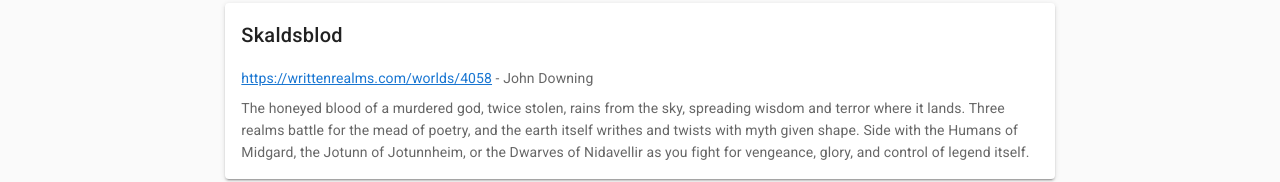
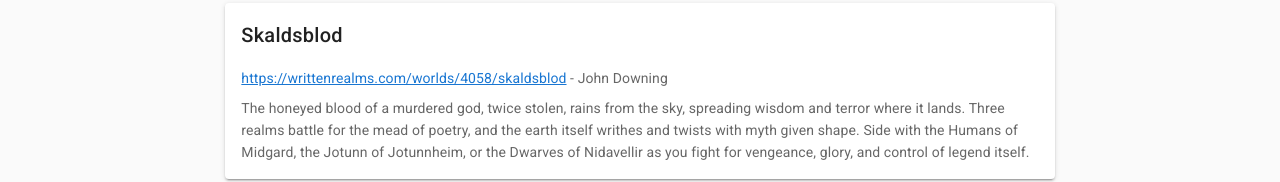
Before and after one commit to teebes/namubumo, a Vue app: page /entries in a window 1280 px wide. Shown: the part 326-508 px from the top of the page. Built offline with nearby package versions, Linux system fonts and the light colour scheme.

Commit message:
Typo fixes

```diff
--- a/src/components/Entries.vue
+++ b/src/components/Entries.vue
@@ -14,7 +14,7 @@
             <v-card-title>Skaldsblod</v-card-title>
             <v-card-text>
               <div>
-                <a href='https://writtenrealms.com/worlds/4058/Skaldsblod'>https://writtenrealms.com/worlds/4058</a> - John Downing
+                <a href='https://writtenrealms.com/worlds/4058/skaldsblod'>https://writtenrealms.com/worlds/4058/skaldsblod</a> - John Downing
               </div>
                <div class='mt-2'>The honeyed blood of a murdered god, twice stolen, rains from the sky, spreading wisdom and terror where it lands. Three realms battle for the mead of poetry, and the earth itself writhes and twists with myth given shape. Side with the Humans of Midgard, the Jotunn of Jotunnheim, or the Dwarves of Nidavellir as you fight for vengeance, glory, and control of legend itself.</div>
             </v-card-text>
--- a/src/components/Home.vue
+++ b/src/components/Home.vue
@@ -11,7 +11,7 @@
     <v-row align="center" justify="center">
       <v-col cols="12" sm="11" md="10" lg="9" xl="8">
 
-        <div class='mb-6'>Welcome to the National MUD Building Month! Like the more well known NaNoWriMo in Novemeber, NaMuBuMo is, at its heart, a celebration and trial of authorship. Writing up 100 rooms in 31 days doesn't sound quite as daunting as 50,000 words over 30 days but making an interesting world in those 100 rooms (or more) within that month will be more challenging than one might suspect. Like NaNoWriMo participants are expected to craft this world within the confines of the given month, concept to completion. There is no one holding you to that or any other rule but yourself, of course, and there is nothing to gain other than personal satisfaction.</div>
+        <div class='mb-6'>Welcome to the National MUD Building Month! Like the more well known NaNoWriMo in Novemeber, NaMuBuMo is, at its heart, a celebration and trial of authorship. Writing up 100 rooms in 31 days doesn't sound quite as daunting as 50,000 words over 30 days but making an interesting world in those 100 rooms (or more) within that month will be more challenging than one might suspect. Like NaNoWriMo, participants are expected to craft this world within the confines of the given month, concept to completion. There is no one holding you to that or any other rule but yourself, of course, and there is nothing to gain other than personal satisfaction.</div>
 
         <div class='mb-6'>We invite all to take part not only to celebrate the craft of world building but as an opportunity to hone your craft and sharpen your skills. Build something you've never built before. There's no obligation to appeal to any specific audience and there is no one to please but yourself. Come build with us this October and with a bit of hope future Octobers to come as we declare the National MUD Builders Month!</div>
 
@@ -23,6 +23,6 @@
 
 <script>
 export default {
-  name: "HomePage"
+  name: "HomePage",
 };
 </script>
--- a/src/components/Rules.vue
+++ b/src/components/Rules.vue
@@ -28,8 +28,6 @@
             </div>
 
             <div class='mb-4'>Upon completing and submitting your work at the end you will receive a certificate of achievement and mention on the archive portion of the website of having participated and completed within that calendar year.</div>
-
-            <!-- <div class='mb-4'>The top entry out of the worlds created on <a href='https://writtenrealms.com'>Written Realms</a> will have the option make their world multiplayer.</div> -->
       </v-col>
     </v-row>
   </v-container>
```
